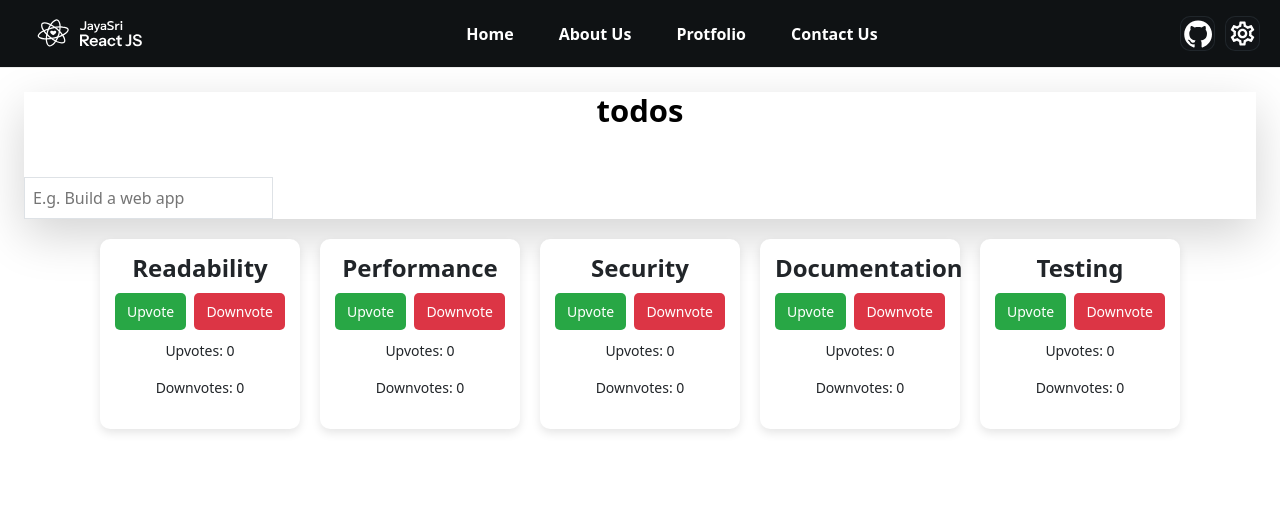
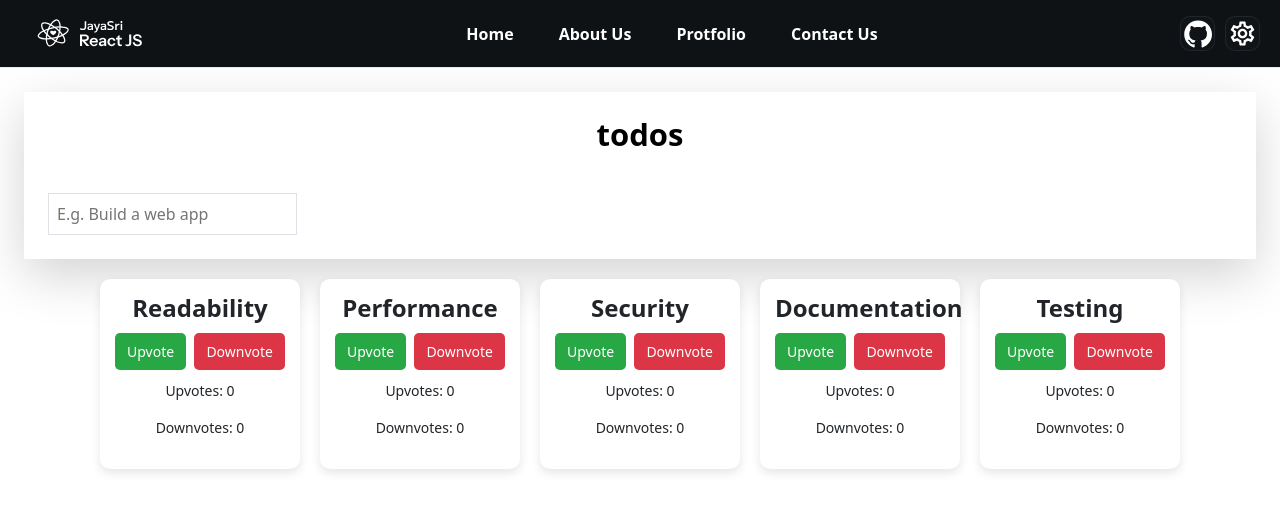
Before and after one commit to jayasri176/first-react, a React (Create React App) app: page / in a window 1280 px wide. Shown: the top 512 px of the page. Built offline with nearby package versions, Linux system fonts and the light colour scheme.

Commit message:
code done

```diff
--- a/src/components/screens/todo.jsx
+++ b/src/components/screens/todo.jsx
@@ -17,24 +17,24 @@ const TodoApp = () => {
     };
 
     return (
-        <div className="flex flex-col items-center justify-center min-h-screen bg-gray-100">
-            <div className="bg-white p-6 shadow-lg rounded-lg w-96">
-                <h1 className="text-4xl font-bold text-gray-500 text-center mb-4">todos</h1>
-                <ul className="space-y-2">
+        <div className="flex flex-col items-center justify-center min-h-screen bg-gray-10">
+            <div className="bg-white p-4 shadow-lg rounded-lg w-90">
+                <h1 className="text-4xl font-bold text-gray-200 text-center mb-2">todos</h1>
+                <ul className="space-y-4">
                     {todos.map((todo, index) => (
                         <li key={index} className="flex justify-between items-center border-b pb-2">
                             <div className="flex items-center space-x-2">
-                                <FaRegCircle className="text-gray-500" />
-                                <span className="text-lg text-gray-700">{todo}</span>
+                                <FaRegCircle className="text-gray-200" />
+                                <span className="text-lg text-gray-500">{todo}</span>
                             </div>
-                            <FaTimes className="text-red-500 cursor-pointer" onClick={() => removeTodo(index)} />
+                            <FaTimes className="text-red-200 cursor-pointer" onClick={() => removeTodo(index)} />
                         </li>
                     ))}
                 </ul>
                 <input
                     type="text"
                     placeholder="E.g. Build a web app"
-                    className="mt-4 w-full border p-2 rounded-lg text-gray-700"
+                    className="mt-4 w-full border p-2 rounded-lg text-gray-700 item-center"
                     value={newTodo}
                     onChange={(e) => setNewTodo(e.target.value)}
                     onKeyDown={addTodo}
```
